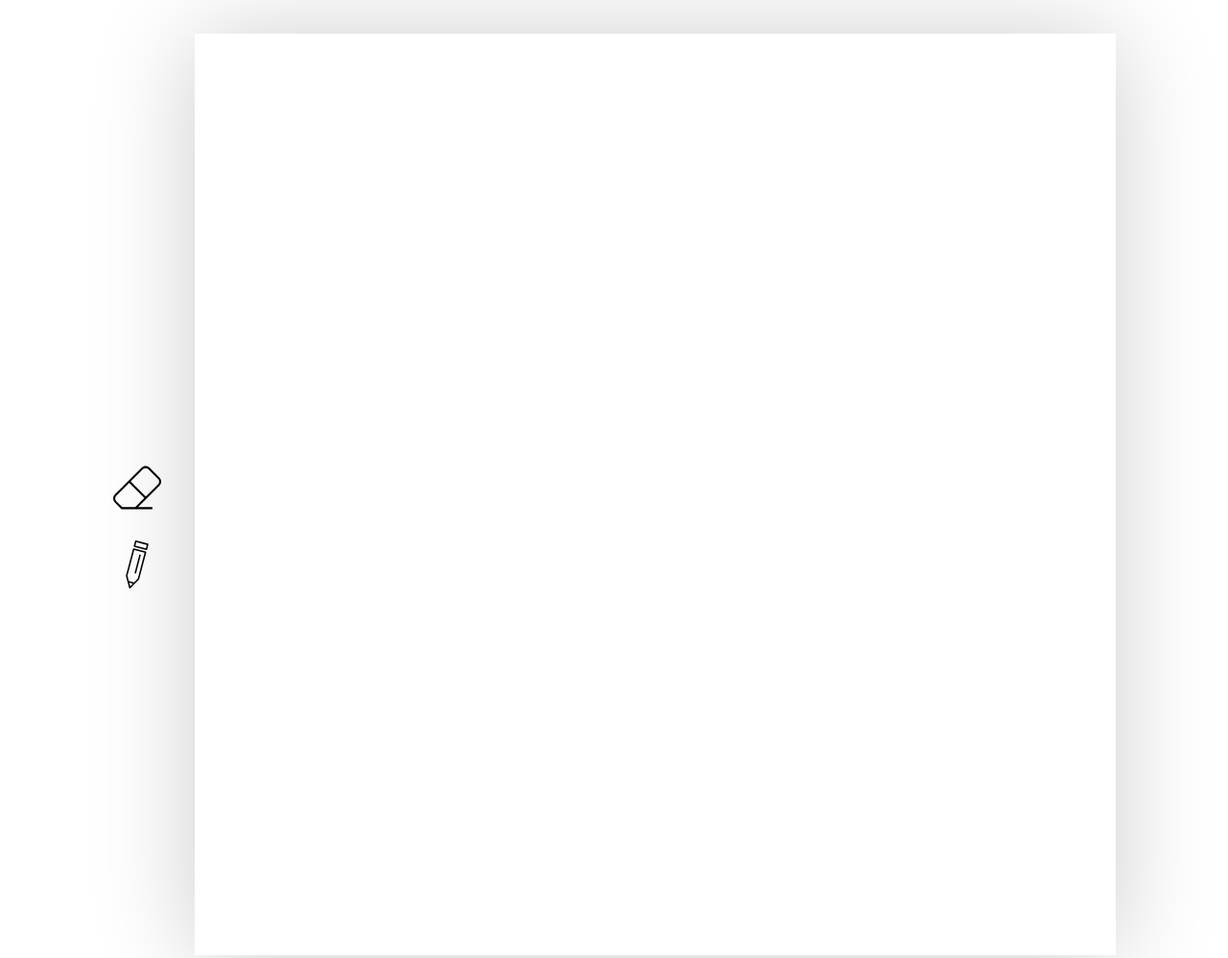
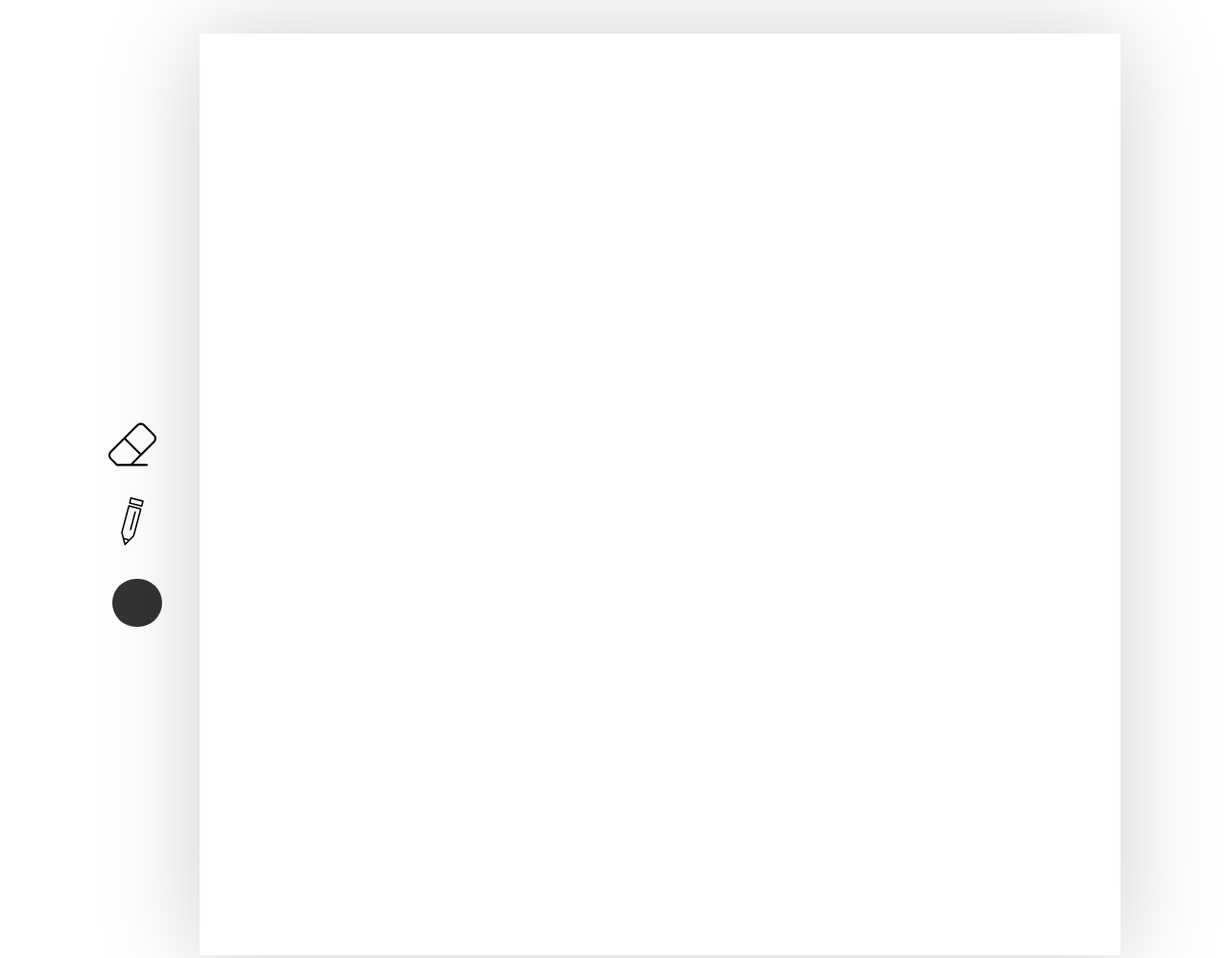
Before and after one commit to Christophrenic/Etch-a-Sketch, a plain HTML site: page index.html in a window 1280 px wide. Shown: the top 998 px of the page at 96% size. Drawn offline with Linux system fonts and the light colour scheme.

Commit message:
Add colorPicker to UI container
Adds colorPicker to UI and feeds colorPicker value to pencil

```diff
--- a/JavaScript.js
+++ b/JavaScript.js
@@ -43,7 +43,8 @@ function checkMode(pencil, eraser) {                              //Check if use
                 if (e.type  === 'mouseover' && !mouseDown) {      //Boolean used instead of 'mousedown' as it is compatible with bang.
                     return;
                 } else if (pencil.classList.contains('clicked')) {
-                e.target.style.backgroundColor = 'black';
+                const color = document.getElementById('colorChoice').value;
+                e.target.style.backgroundColor = `${color}`;
                 }
                 return;
             }
--- a/index.html
+++ b/index.html
@@ -10,7 +10,6 @@
 </head>
 
 <body>
-
 <div class = 'gridUI'>
     <div class = 'btnContainer'>
         <button class="gridSize"> Change Size </button>
@@ -20,6 +19,7 @@
 <div class = 'UIcontainer'>
     <img id ='eraser' src = 'icons/eraser-svgrepo-com.svg'> </img>
     <img id ='pencil' src = 'icons/pencil-svgrepo-com.svg'> </img>
+    <input id ='colorChoice' type='color' value = '#333333'> </input>
 </div>
 </body>
 
--- a/style.css
+++ b/style.css
@@ -1,3 +1,4 @@
+
 body {
     display: flex;
     flex-direction: row-reverse;
@@ -46,6 +47,8 @@ body {
 
 }
 
+/** USER INTERFACE **/
+
 .UIcontainer {
     display: flex;
     flex-direction: column;
@@ -71,3 +74,27 @@ img.clicked {
     box-shadow: 7px 6px 28px 1px #04AA6D;
     border-radius: 20px;
 }
+
+#colorChoice {
+    -webkit-appearance: none;
+    -moz-appearance: none;
+    appearance: none;
+    width: 60px;
+    height: 60px;
+    background-color: transparent;
+    border: none;
+}
+
+#colorChoice::-webkit-color-swatch {
+    border-radius: 50px;
+    border: none;
+    border-color: transparent;
+}
+
+input[type = color]:hover{
+    transition: 0.3s ease-in-out;
+    transform: scale(1.1);
+    box-shadow: 7px 6px 28px 1px #04AA6D;
+    border-radius: 20px;
+    border-color: transparent;
+}
```
